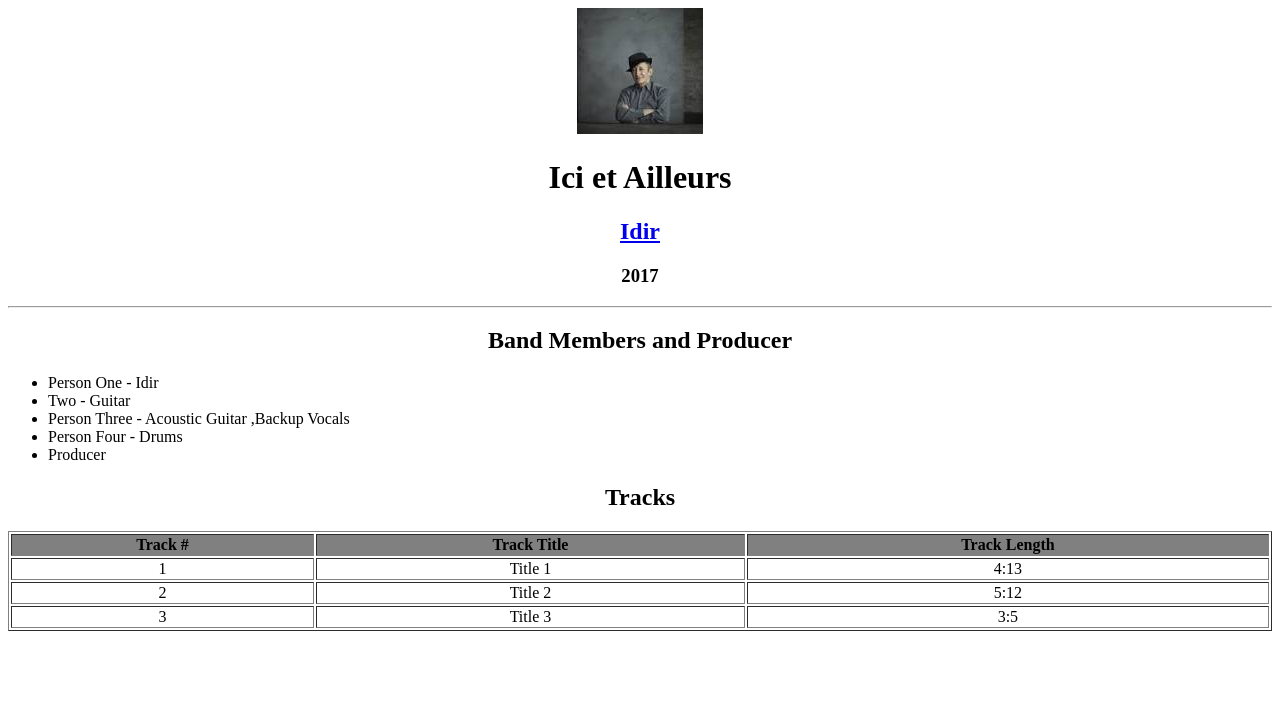
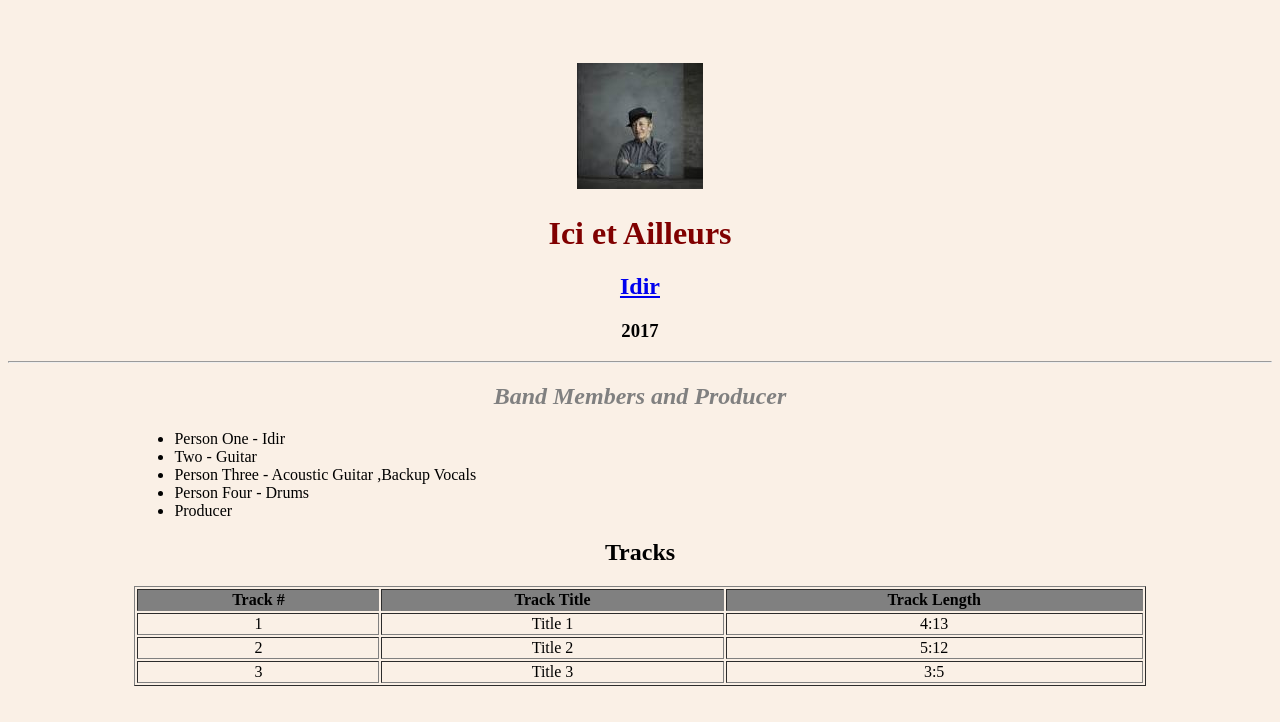
Before and after one commit to BSonia3/repoAlbum, a plain HTML site: page index.HTML in a window 1280 px wide. Drawn offline with Linux system fonts and the light colour scheme.

Commit message:
Add files via upload

```diff
--- a/index.HTML
+++ b/index.HTML
@@ -2,21 +2,50 @@
 <html>
 
 
-<head>
+ <head>
+
+   <title>Ici et Ailleurs</title>
+
+    <link href="style.css"
+    rel="stylesheet"
+    type="text/css"/>
+
+   <style>
+
+    body {
+        background-color: linen;
+    }
+
+    h1 {
+        color: maroon;
+
+    }
+
+    </style>
+
+
+</head>
+<body>
+
+ <div class="imageAlbum" >
     <center>
     <img src = "pictures/Idir.jpg"/>
-    <title>Ici et Ailleurs</title>
 
     <h1>Ici et Ailleurs</h1>
-    <h2><a href="https://www.google.com">Idir</a></h2>
+
+    <h2 id="website"><a href="https://www.google.com">Idir</a></h2>
     <h3>2017</h3>
     </center>
-    <hr>
-</head>
-<body>
-    <center><h2>Band Members and Producer</h2></center>
+ </div>
+
+ <hr>
 
 
+
+<div class= "contain">
+    <center><h2 style="color:grey;font-style:italic ;" >Band Members and Producer</h2></center>
+
+       <div id="people">
         <ul>
         <li>Person One - Idir</li>
         <li>Two - Guitar</li>
@@ -24,8 +53,9 @@
         <li>Person Four - Drums</li>
         <li>Producer</li>
         </ul>
-
+        </div>
     <center><h2>Tracks</h2></center>
+    <div class="titles">
     <table border="1" width="100%" >
         <tr bgcolor="grey">
             <th>Track #</th>
@@ -49,7 +79,8 @@
             <td colspan="4"><center>3:5</center></td>
         </tr>
     </table>
-
+    </div>
+</div>
 </body>
 
 </html>
```
